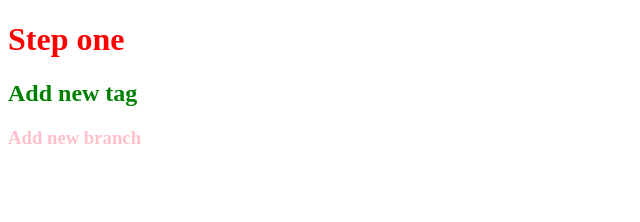
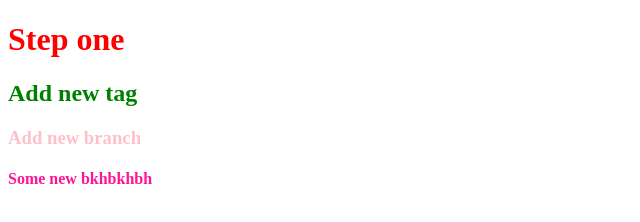
Before and after one commit to yana-semchyshyn/advance, a plain HTML site: page index.html in a window 1280 px wide. Shown: the whole page, without its empty margins (0-640 px from the left). Drawn offline with Linux system fonts and the light colour scheme.

Commit message:
Add some

```diff
--- a/index.html
+++ b/index.html
@@ -10,5 +10,6 @@
     <h1>Step one</h1>
     <h2>Add new tag</h2>
     <h3>Add new branch</h3>
+    <h4>Some new bkhbkhbh</h4>
 </body>
 </html>
--- a/main.css
+++ b/main.css
@@ -9,3 +9,6 @@ h2{
 h3{
     color: pink;
 }
+h4{
+    color: deeppink;
+}
```
